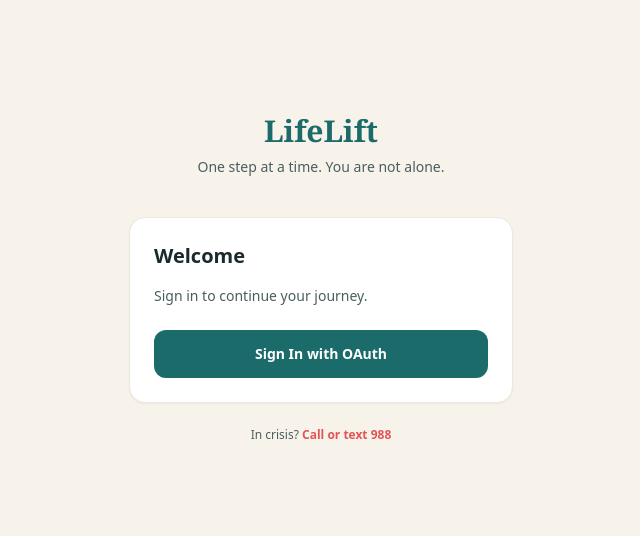
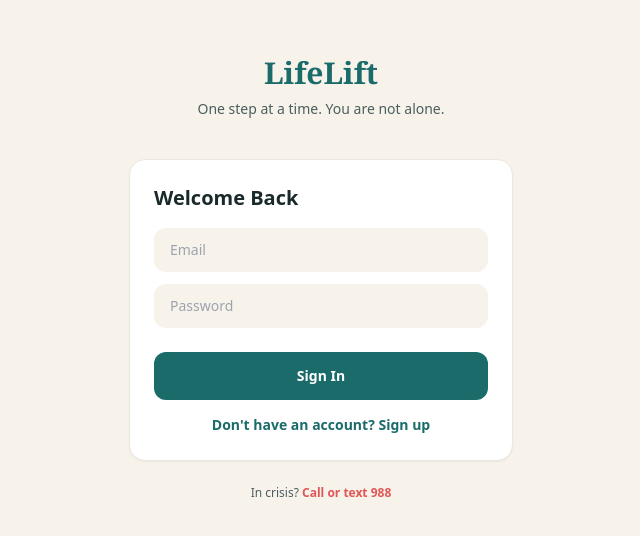
Before and after one commit to goemgnow-star/Life-Lift-APP, a React (Vite) app: page /login in a window 1280 px wide. Shown: the part 138-674 px from the top of the page, without its empty margins (319-959 px from the left). Built offline with nearby package versions, Linux system fonts and the light colour scheme.

Commit message:
Add real email/password auth with signup and login

```diff
--- a/package.json
+++ b/package.json
@@ -12,6 +12,7 @@
   "dependencies": {
     "@google/generative-ai": "^0.21.0",
     "@trpc/server": "^10.45.0",
+    "bcryptjs": "^3.0.3",
     "cors": "^2.8.5",
     "dotenv": "^16.4.0",
     "drizzle-orm": "^0.30.10",
@@ -26,6 +27,7 @@
     "zod": "^3.23.0"
   },
   "devDependencies": {
+    "@types/bcryptjs": "^2.4.6",
     "@types/cors": "^2.8.0",
     "@types/express": "^5.0.0",
     "@types/jsonwebtoken": "^9.0.0",
--- a/src/index.ts
+++ b/src/index.ts
@@ -4,6 +4,7 @@ import path from 'path';
 import { createExpressMiddleware } from '@trpc/server/adapters/express';
 import { appRouter } from './trpc/routers/_app';
 import { createContext } from './trpc/context';
+import authRouter from './routes/auth';
 
 const app = express();
 
@@ -13,6 +14,7 @@ app.use(cors({
 }));
 app.use(express.json());
 
+app.use('/api', authRouter);
 app.use('/trpc', createExpressMiddleware({ router: appRouter, createContext }));
 
 app.get('/health', (_req, res) => {
--- a/src/pages/Login.tsx
+++ b/src/pages/Login.tsx
@@ -1,16 +1,75 @@
-import React from 'react';
+import React, { useState } from 'react';
+import { useNavigate } from 'react-router-dom';
 
-const Login: React.FC = () => (
+const Login: React.FC = () => {
+  const navigate = useNavigate();
+  const [name, setName] = useState('');
+  const [email, setEmail] = useState('');
+  const [password, setPassword] = useState('');
+  const [isSignup, setIsSignup] = useState(false);
+  const [error, setError] = useState('');
+
+  const handleSubmit = async () => {
+    setError('');
+    const endpoint = isSignup ? '/api/auth/signup' : '/api/auth/login';
+    const body = isSignup
+      ? JSON.stringify({ name, email, password })
+      : JSON.stringify({ email, password });
+
+    try {
+      const res = await fetch(endpoint, {
+        method: 'POST',
+        headers: { 'Content-Type': 'application/json' },
+        body,
+      });
+      const data = await res.json();
+      if (!res.ok) {
+        setError(data.error || 'Something went wrong');
+        return;
+      }
+      localStorage.setItem('token', data.token);
+      localStorage.setItem('user', JSON.stringify(data.user));
+      navigate('/');
+    } catch {
+      setError('Connection failed. Try again.');
+    }
+  };
+
+  return (
     <div className="min-h-screen bg-[#F7F3EB] flex flex-col items-center justify-center px-6">
       <div className="text-center mb-10">
         <h1 className="text-3xl font-bold text-[#1B6B6B] font-serif mb-2">LifeLift</h1>
         <p className="text-[#4a5e5e] text-sm">One step at a time. You are not alone.</p>
       </div>
       <div className="bg-white rounded-2xl p-6 shadow-sm border border-[#ede8df] w-full max-w-sm">
-      <h2 className="text-xl font-semibold text-[#1a2a2a] mb-4">Welcome</h2>
-      <p className="text-[#4a5e5e] text-sm mb-6">Sign in to continue your journey.</p>
-      <button onClick={() => window.location.href = '/api/auth/login'} className="w-full bg-[#1B6B6B] text-white rounded-xl py-3.5 font-semibold text-sm">
-        Sign In with OAuth
+        <h2 className="text-xl font-semibold text-[#1a2a2a] mb-4">{isSignup ? 'Create Account' : 'Welcome Back'}</h2>
+
+        {error && <div className="bg-[#e05555]/10 text-[#e05555] rounded-lg p-3 mb-4 text-sm">{error}</div>}
+
+        {isSignup && (
+          <input
+            type="text" placeholder="Your name" value={name}
+            onChange={(e) => setName(e.target.value)}
+            className="w-full bg-[#F7F3EB] rounded-xl px-4 py-3 text-sm mb-3 focus:outline-none focus:ring-2 focus:ring-[#1B6B6B]"
+          />
+        )}
+        <input
+          type="email" placeholder="Email" value={email}
+          onChange={(e) => setEmail(e.target.value)}
+          className="w-full bg-[#F7F3EB] rounded-xl px-4 py-3 text-sm mb-3 focus:outline-none focus:ring-2 focus:ring-[#1B6B6B]"
+        />
+        <input
+          type="password" placeholder="Password" value={password}
+          onChange={(e) => setPassword(e.target.value)}
+          className="w-full bg-[#F7F3EB] rounded-xl px-4 py-3 text-sm mb-6 focus:outline-none focus:ring-2 focus:ring-[#1B6B6B]"
+        />
+        <button onClick={handleSubmit}
+          className="w-full bg-[#1B6B6B] text-white rounded-xl py-3.5 font-semibold text-sm mb-3">
+          {isSignup ? 'Create Account' : 'Sign In'}
+        </button>
+        <button onClick={() => { setIsSignup(!isSignup); setError(''); }}
+          className="w-full text-[#1B6B6B] text-sm font-semibold">
+          {isSignup ? 'Already have an account? Sign in' : "Don't have an account? Sign up"}
         </button>
       </div>
       <div className="mt-6 text-center">
@@ -18,5 +77,6 @@ const Login: React.FC = () => (
       </div>
     </div>
   );
+};
 
 export default Login;
```
Also changed, not shown: 1 other file (tests, documents, lock files or other folders). Lines whose indentation alone changed are shown as unchanged.
